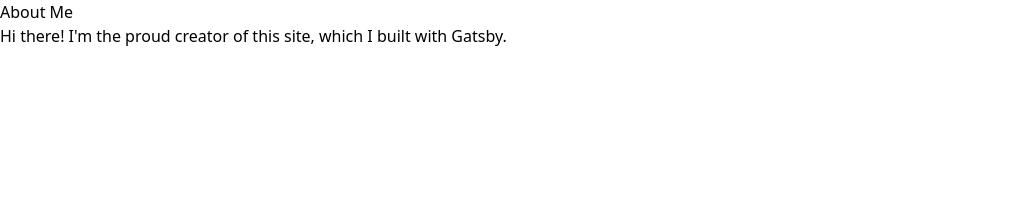
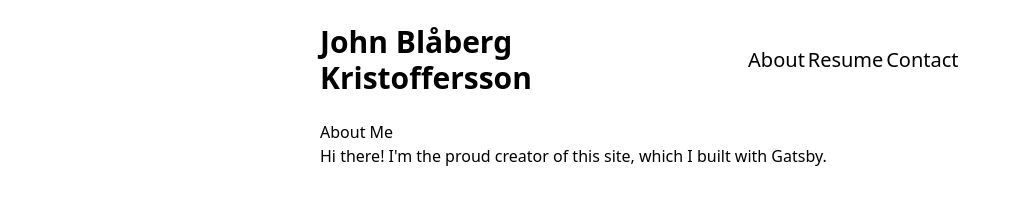
Before and after one commit to blaberg/johnblaberg.com, a Gatsby site: page /about in a window 1280 px wide. Shown: the whole page, without its empty margins (0-1021 px from the left). Built offline with nearby package versions, Linux system fonts and the light colour scheme; Gatsby itself is replaced by a stand-in of ours.

Commit message:
feay: add Layout to about page

```diff
--- a/src/pages/about.tsx
+++ b/src/pages/about.tsx
@@ -1,15 +1,15 @@
 import * as React from "react"
+import Layout from "../components/Layout"
 
 const About = () => {
   return (
-    <main>
-      <title>About Me</title>
+    <Layout pageTitle="About">
       <h1>About Me</h1>
       <p>
         Hi there! I&apos;m the proud creator of this site, which I built with
         Gatsby.
       </p>
-    </main>
+    </Layout>
   )
 }
 
```
